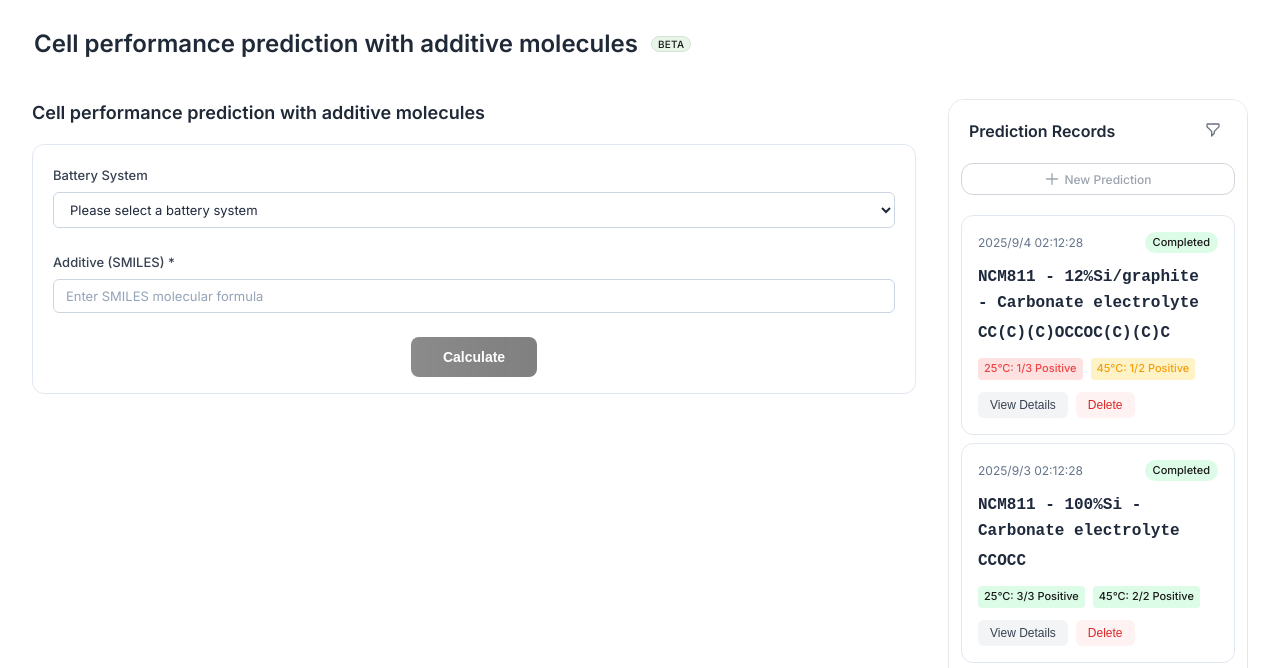
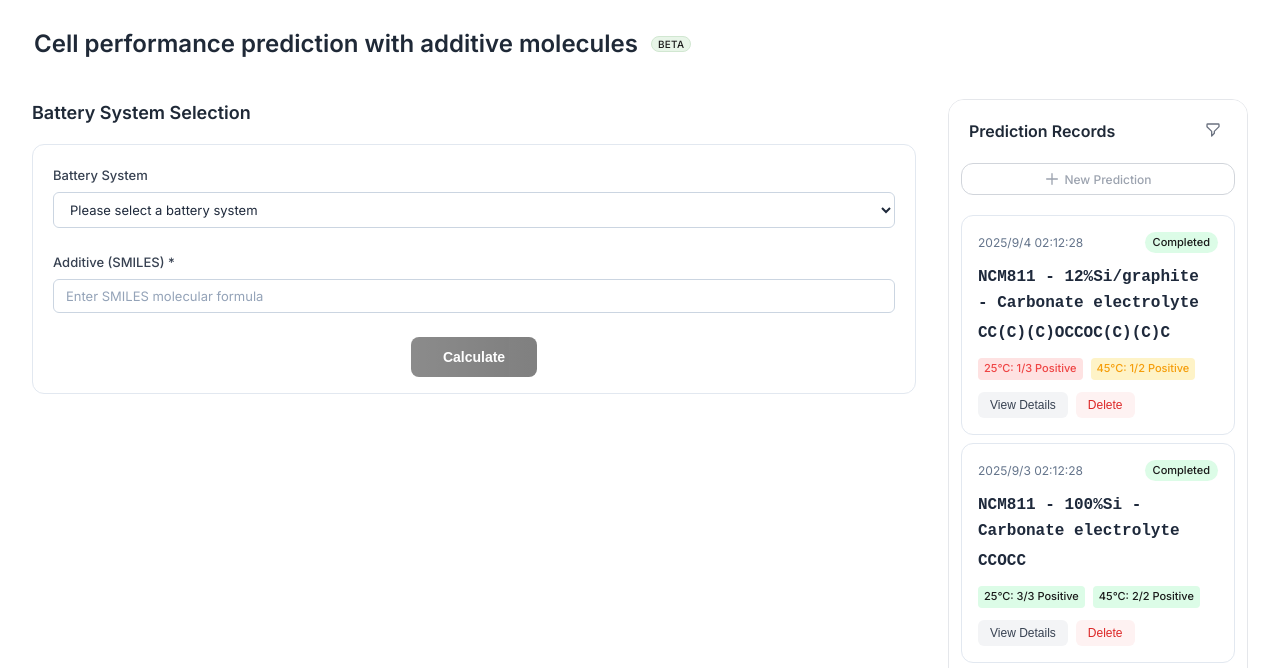
Before and after one commit to YuheCC/battery-prediction-tool, a website: page battery-prediction.html in a window 1280 px wide. Shown: the part 67-735 px from the top of the page. Drawn offline with Linux system fonts and the light colour scheme.

Commit message:
Fix: Keep Battery System Selection as section title, keep main page title as Cell performance prediction with additive molecules

```diff
--- a/battery-prediction.html
+++ b/battery-prediction.html
@@ -2761,7 +2761,7 @@
             <!-- 左侧：功能区 -->
             <div class="function-area">
                 <!-- Cell performance prediction with additive molecules Title -->
-                <h2 class="material-selection-title">Cell performance prediction with additive molecules</h2>
+                <h2 class="material-selection-title">Battery System Selection</h2>
 
                 <!-- Cell performance prediction with additive molecules -->
                 <div class="material-selection">
```
